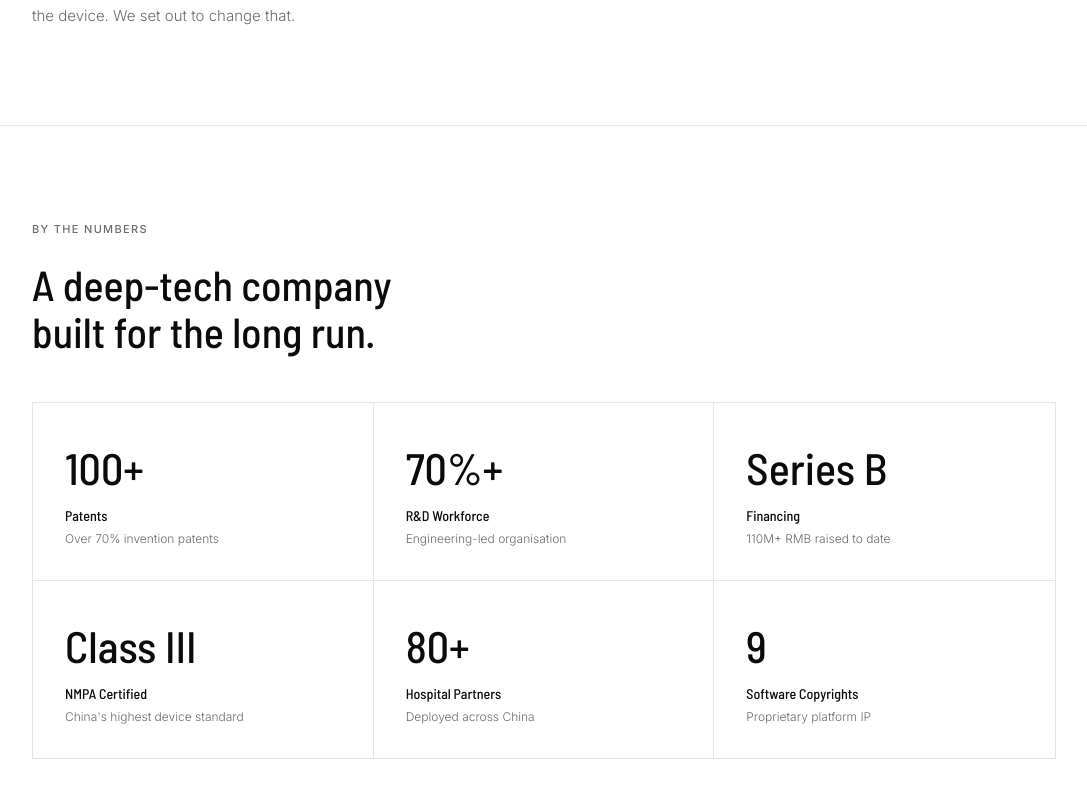
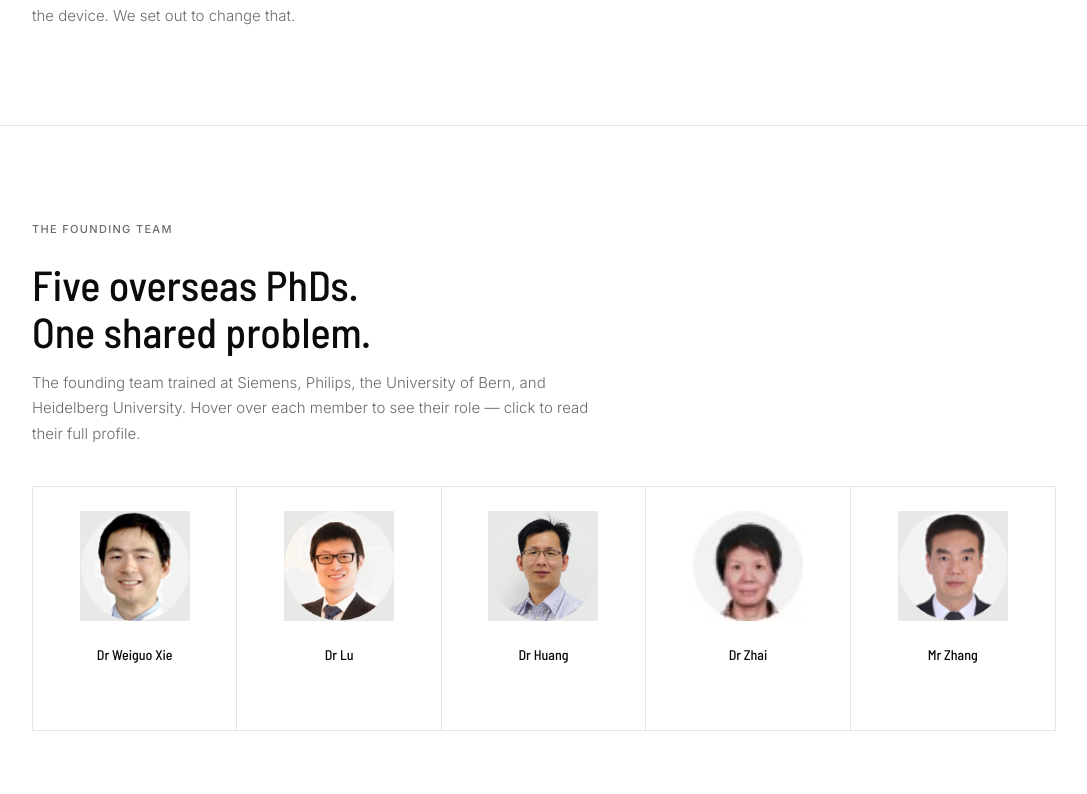
Before and after one commit to 1906t/wuerzburg-dynamics, a Next.js app: page /about in a window 1280 px wide. Shown: the part 1266-2060 px from the top of the page, without its empty margins (96-1183 px from the left). Built offline with nearby package versions, Linux system fonts and the light colour scheme.

Commit message:
Further icon and About page update

```diff
--- a/app/about/page.tsx
+++ b/app/about/page.tsx
@@ -3,6 +3,63 @@ import Nav from "@/components/Nav";
 import BackgroundCanvas from "@/components/BackgroundCanvas";
 import ScrollReveal from "@/components/ScrollReveal";
 import SectionLine from "@/components/SectionLine";
+import LeadershipGrid from "@/components/LeadershipGrid";
+import type { Leader } from "@/components/LeadershipGrid";
+
+const leaders: Leader[] = [
+  {
+    name: "Dr Weiguo Xie",
+    role: "Founder & CEO",
+    image: "/images/team/xie.png",
+    credentials: [
+      "M.Sc. Computational Engineering (Biomedical Engineering Track, Siemens Scholarship), Friedrich-Alexander University Erlangen-Nürnberg, Germany",
+      "Ph.D. Biomedical Engineering, University of Bern, Switzerland",
+      "National Major Talent Program Expert; Category A Leading Talent, Pingshan Julong Talent Program",
+    ],
+    bio: [
+      "Research focus: minimally invasive interventional surgery and robot-assisted surgery. Extensive industry experience spanning medical devices and robotics.",
+      "Completed 13 projects across Germany and Switzerland; developed 7 innovative product prototypes; filed 76 patents; obtained 1 China Class II medical device certificate.",
+    ],
+    former: ["Siemens Healthineers (Germany)", "Orthopedic Hospital, Heidelberg University Medical School (Germany)", "Surpath Medical GmbH (Germany) — CEO/CTO"],
+    formerLabel: "Former Positions",
+  },
+  {
+    name: "Dr Lu",
+    role: "Chief Scientist",
+    image: "/images/team/lu.png",
+    credentials: ["Ph.D. Medical Image Analysis, University of Bern, Switzerland"],
+    bio: ["20 years of industry experience in medical image processing, surgical navigation, ultrasound systems, and artificial intelligence.", "Formerly Head of the Image-Guided Soft Tissue Surgery Research Group at the ARTORG Center, University of Bern."],
+    former: ["Philips Healthcare", "ARTORG Center, University of Bern — Research Group Head"],
+    formerLabel: "Former Positions",
+  },
+  {
+    name: "Dr Huang",
+    role: "Chief AI Algorithm Officer",
+    image: "/images/team/huang.png",
+    credentials: ["Ph.D. Computer Science, Technical University of Dresden, Germany", "Returned overseas scholar; Full Professor", "Published 40+ academic papers including in Nature sub-journals; holder of 17 patents and software copyrights"],
+    bio: ["20 years of experience in computer science, big data, and artificial intelligence."],
+    former: ["German Cancer Research Center (DKFZ)", "Molecular Imaging Division, Siemens Healthineers (Germany)"],
+    formerLabel: "Former Positions",
+  },
+  {
+    name: "Dr Zhai",
+    role: "Software Architect & Quality Director",
+    image: "/images/team/zhai.jpg",
+    credentials: ["Ph.D. Systems Engineering, Southeast University", "Ph.D. Computer Science, University of Würzburg, Germany"],
+    bio: ["30 years of experience in software system design, product development, and quality management."],
+    former: ["Stochastikon GmbH (Germany)", "Surpath Medical"],
+    formerLabel: "Former Positions",
+  },
+  {
+    name: "Mr Zhang",
+    role: "Product Development Director",
+    image: "/images/team/zhang.png",
+    credentials: ["M.Sc. Mechanical Engineering, Xidian University", "Senior Engineer", "Holder of 50+ patents and 8 software copyrights"],
+    bio: ["30 years of experience in precision equipment and robotics R&D, product development, and technical team management."],
+    former: ["Director, Aerospace Power R&D Center", "Vice President of Technology & General Manager, Aerospace Digital Union", "Vice President of R&D, Shenzhen Anze Intelligent"],
+    formerLabel: "Former Positions",
+  },
+];
 
 const metrics = [
   { value: "100+", label: "Patents", sub: "Over 70% invention patents" },
@@ -123,6 +180,28 @@ export default function About() {
                 </p>
               </ScrollReveal>
             </div>
+          </div>
+        </section>
+
+        {/* The Founding Team */}
+        <section className="relative py-24 px-8 md:px-16 lg:px-24 xl:px-32 bg-white">
+          <SectionLine />
+          <div className="max-w-[1200px] mx-auto">
+            <ScrollReveal>
+              <div className="label-caps mb-6">The Founding Team</div>
+              <h2
+                className="font-display font-600 text-ink leading-[1.1] mb-4"
+                style={{ fontSize: "clamp(24px, 3.5vw, 42px)" }}
+              >
+                Five overseas PhDs.<br />One shared problem.
+              </h2>
+              <p className="text-[15px] font-[300] text-[#6B6B6B] leading-[1.7] max-w-[560px] mb-10">
+                The founding team trained at Siemens, Philips, the University of Bern, and
+                Heidelberg University. Hover over each member to see their role — click to read
+                their full profile.
+              </p>
+            </ScrollReveal>
+            <LeadershipGrid leaders={leaders} />
           </div>
         </section>
 
--- a/app/zh/about/page.tsx
+++ b/app/zh/about/page.tsx
@@ -3,6 +3,46 @@ import Nav from "@/components/Nav";
 import BackgroundCanvas from "@/components/BackgroundCanvas";
 import ScrollReveal from "@/components/ScrollReveal";
 import SectionLine from "@/components/SectionLine";
+import LeadershipGrid from "@/components/LeadershipGrid";
+import type { Leader } from "@/components/LeadershipGrid";
+
+const zhLeaders: Leader[] = [
+  {
+    name: "谢卫国博士", role: "创始人兼首席执行官", image: "/images/team/xie.png",
+    credentials: ["计算工程硕士（生物医学工程方向，西门子奖学金），弗里德里希-亚历山大大学埃尔朗根-纽伦堡，德国", "生物医学工程博士，伯尔尼大学，瑞士", "国家重大人才项目专家；坪山聚龙英才计划A类领军人才"],
+    bio: ["研究方向：微创介入手术、机器人辅助手术。在医疗器械与机器人领域具有丰富的行业经验。", "在德国及瑞士完成13个项目，开发7款创新产品原型，申请76项专利，已获国家二类医疗器械注册证1项。"],
+    former: ["西门子医疗（德国）", "海德堡大学医学院骨科医院（德国）", "Surpath Medical GmbH（德国）— 首席执行官/首席技术官"],
+    formerLabel: "曾任职",
+  },
+  {
+    name: "卢博士", role: "首席科学家", image: "/images/team/lu.png",
+    credentials: ["医学图像分析博士，伯尔尼大学，瑞士"],
+    bio: ["拥有20年医学图像处理、手术导航、超声系统及人工智能行业经验。", "曾担任伯尔尼大学ARTORG研究中心图像引导软组织手术研究组组长。"],
+    former: ["飞利浦医疗", "伯尔尼大学ARTORG研究中心 — 研究组组长"],
+    formerLabel: "曾任职",
+  },
+  {
+    name: "黄博士", role: "首席AI算法科学家", image: "/images/team/huang.png",
+    credentials: ["计算机科学博士，德累斯顿工业大学，德国", "海归学者，正教授", "发表学术论文40余篇，含Nature子刊；持有17项专利及软件著作权"],
+    bio: ["拥有20年计算机科学、大数据与人工智能领域从业经验。"],
+    former: ["德国癌症研究中心（DKFZ）", "西门子医疗分子影像部门（德国）"],
+    formerLabel: "曾任职",
+  },
+  {
+    name: "翟博士", role: "软件架构师 / 质控认证总监", image: "/images/team/zhai.jpg",
+    credentials: ["系统工程博士，东南大学", "计算机科学博士，维尔茨堡大学，德国"],
+    bio: ["拥有30年软件系统设计、产品研发及质量管理经验。"],
+    former: ["Stochastikon GmbH（德国）", "Surpath Medical"],
+    formerLabel: "曾任职",
+  },
+  {
+    name: "张总监", role: "产品开发总监", image: "/images/team/zhang.png",
+    credentials: ["机械工程硕士，西安电子科技大学", "高级工程师", "持有50余项专利及8项软件著作权"],
+    bio: ["拥有30年精密装备与机器人研发、产品开发及技术团队管理经验。"],
+    former: ["航天动力研发中心主任", "航天数字联合技术副总裁兼总经理", "深圳安泽智能研发副总裁"],
+    formerLabel: "曾任职",
+  },
+];
 
 const metrics = [
   { value: "100+", label: "专利", sub: "逾70%为发明专利" },
@@ -115,6 +155,27 @@ export default function ZhAbout() {
                 </p>
               </ScrollReveal>
             </div>
+          </div>
+        </section>
+
+        {/* 管理团队 */}
+        <section className="relative py-24 px-8 md:px-16 lg:px-24 xl:px-32 bg-white">
+          <SectionLine />
+          <div className="max-w-[1200px] mx-auto">
+            <ScrollReveal>
+              <div className="label-caps mb-6">管理团队</div>
+              <h2
+                className="font-display font-600 text-ink leading-[1.1] mb-4"
+                style={{ fontSize: "clamp(24px, 3.5vw, 42px)" }}
+              >
+                五位海归博士，<br />同解一道难题。
+              </h2>
+              <p className="text-[15px] font-[300] text-[#6B6B6B] leading-[1.7] max-w-[560px] mb-10">
+                创始团队来自西门子、飞利浦、伯尔尼大学及海德堡大学。
+                悬停查看各成员职位，点击阅读完整简介。
+              </p>
+            </ScrollReveal>
+            <LeadershipGrid leaders={zhLeaders} />
           </div>
         </section>
 
--- a/app/zh/page.tsx
+++ b/app/zh/page.tsx
@@ -74,7 +74,7 @@ export default function ZhHome() {
                 <div className="flex items-start gap-4 md:block mb-8">
                   <h1
                     className="flex-1 md:flex-none font-display font-700 text-ink leading-[1.0] tracking-[-0.01em]"
-                    style={{ fontSize: "clamp(30px, 5vw, 68px)" }}
+                    style={{ fontSize: "clamp(36px, 5vw, 72px)" }}
                   >
                     全球领先的软组织智能手术机器人企业
                   </h1>
@@ -92,7 +92,7 @@ export default function ZhHome() {
               </ScrollReveal>
 
               <ScrollReveal delay={0.35}>
-                <p className="text-[15px] font-[300] text-[#6B6B6B] leading-[1.65] max-w-[480px] mb-10">
+                <p className="text-[17px] font-[300] text-[#6B6B6B] leading-[1.7] max-w-[560px] mb-10">
                   惟德精准是国内首家同时掌握术中CT与术中超声双技术路径的手术机器人企业，
                   国家三类证已获批，已在全国80余家医院完成商业化部署。
                 </p>
@@ -164,6 +164,8 @@ export default function ZhHome() {
                   key={p.label}
                   className={`p-8 ${i < painPoints.length - 1 ? "border-b md:border-b-0 md:border-r border-[#E5E5E4]" : ""}`}
                 >
+                  {/* eslint-disable-next-line @next/next/no-img-element */}
+                  <img src="/images/bullet-point.png" alt="" width={24} height={24} className="mb-4" />
                   <div className="font-display font-600 text-[16px] text-ink mb-3">{p.label}</div>
                   <p className="text-[13px] font-[300] text-[#6B6B6B] leading-[1.65]">{p.body}</p>
                 </div>
@@ -251,7 +253,9 @@ export default function ZhHome() {
                 { title: "胸腔镜定位", body: "自动三维重建与术前病灶定位，辅助胸腔镜切除。" },
                 { title: "粒子/药物植入", body: "靶向放射性粒子植入治疗，精准引导植入路径。" },
               ].map((a) => (
-                <div key={a.title} className="border-t-2 border-ink pt-5">
+                <div key={a.title}>
+                  {/* eslint-disable-next-line @next/next/no-img-element */}
+                  <img src="/images/bullet-point.png" alt="" width={22} height={22} className="mb-3" />
                   <div className="font-display font-600 text-[15px] text-ink mb-2">{a.title}</div>
                   <p className="text-[12px] font-[300] text-[#6B6B6B] leading-[1.6]">{a.body}</p>
                 </div>
```
Also changed, not shown: app/page.tsx (+7 -3 lines), public/images/bullet-point.png (added).
